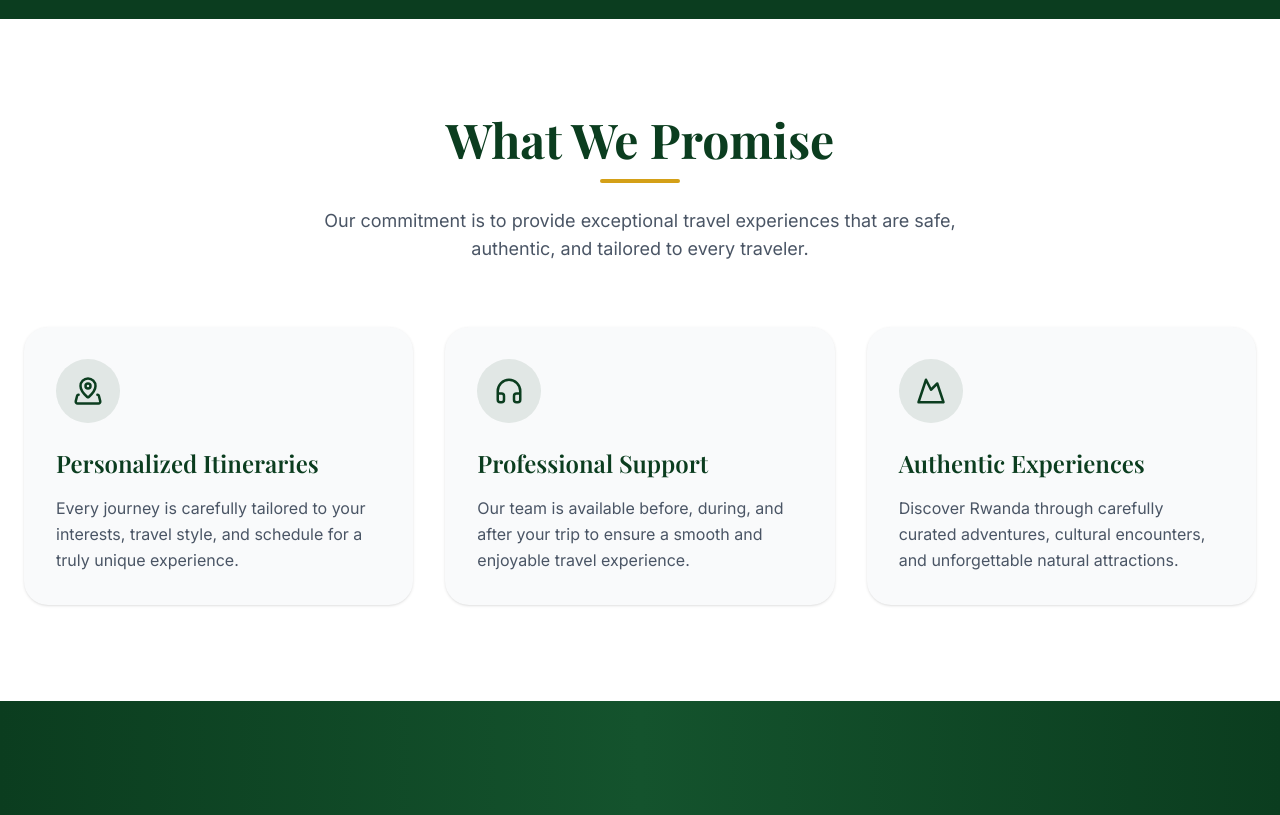
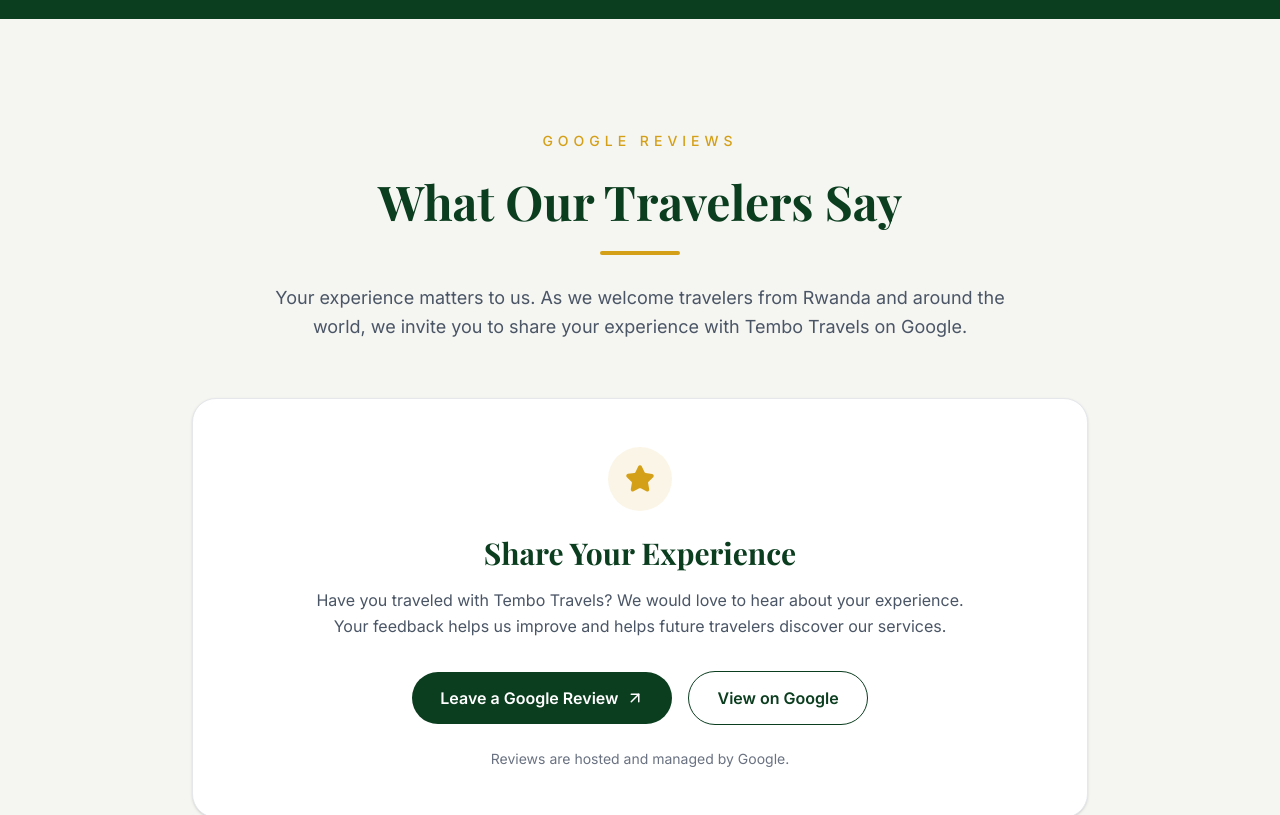
Before and after one commit to ELIE-MANI/tembo-tours, a Next.js app: page / in a window 1280 px wide. Shown: the part 5920-6735 px from the top of the page. Built offline with nearby package versions, Linux system fonts and the light colour scheme; a web font is replaced by a local one.

Commit message:
feat: add Google reviews section

```diff
--- a/app/page.tsx
+++ b/app/page.tsx
@@ -5,7 +5,7 @@ import ServicesSection from "@/components/sections/ServicesSection";
 import DestinationsSection from "@/components/sections/DestinationsSection";
 import ToursSection from "@/components/sections/ToursSection";
 import WhyChooseUsSection from "@/components/sections/WhyChooseUsSection";
-import TestimonialsSection from "@/components/sections/TestimonialsSection";
+import GoogleReviewsSection from "@/components/sections/GoogleReviewsSection";
 import CTASection from "@/components/sections/CTASection";
 
 export const metadata: Metadata = {
@@ -30,7 +30,7 @@ export default function Home() {
       <DestinationsSection />
       <ToursSection />
       <WhyChooseUsSection />
-      <TestimonialsSection />
+      <GoogleReviewsSection/>
       <CTASection />
     </>
   );
--- /dev/null
+++ b/components/sections/GoogleReviewsSection.tsx
@@ -0,0 +1,77 @@
+import { ArrowUpRight, Star } from "lucide-react";
+import Link from "next/link";
+
+const GOOGLE_REVIEW_URL =
+  "https://g.page/r/CTX_t4auy7GUECE/review";
+
+export default function GoogleReviewsSection() {
+  return (
+    <section className="bg-[#F5F5F2] py-24 md:py-28">
+      <div className="mx-auto max-w-7xl px-6">
+        <div className="mx-auto max-w-3xl text-center">
+          <p className="mb-5 text-sm font-medium uppercase tracking-[5px] text-[#D4A017]">
+            Google Reviews
+          </p>
+
+          <h2 className="heading-font text-4xl font-bold leading-tight text-[#0B3D1F] md:text-5xl">
+            What Our Travelers Say
+          </h2>
+
+          <div className="mx-auto mt-5 h-1 w-20 rounded-full bg-[#D4A017]" />
+
+          <p className="mt-7 text-lg leading-relaxed text-gray-600">
+            Your experience matters to us. As we welcome travelers from
+            Rwanda and around the world, we invite you to share your
+            experience with Tembo Travels on Google.
+          </p>
+        </div>
+
+        <div className="mx-auto mt-14 max-w-4xl">
+          <div className="rounded-3xl border border-gray-200 bg-white p-8 text-center shadow-sm md:p-12">
+            <div className="mx-auto flex h-16 w-16 items-center justify-center rounded-full bg-[#D4A017]/10">
+              <Star
+                size={30}
+                className="fill-[#D4A017] text-[#D4A017]"
+              />
+            </div>
+
+            <h3 className="heading-font mt-6 text-2xl font-bold text-[#0B3D1F] md:text-3xl">
+              Share Your Experience
+            </h3>
+
+            <p className="mx-auto mt-4 max-w-2xl leading-relaxed text-gray-600">
+              Have you traveled with Tembo Travels? We would love to hear
+              about your experience. Your feedback helps us improve and
+              helps future travelers discover our services.
+            </p>
+
+            <div className="mt-8 flex flex-col items-center justify-center gap-4 sm:flex-row">
+              <Link
+                href={GOOGLE_REVIEW_URL}
+                target="_blank"
+                rel="noopener noreferrer"
+                className="inline-flex items-center justify-center gap-2 rounded-full bg-[#0B3D1F] px-7 py-3.5 font-semibold text-white transition-all duration-300 hover:-translate-y-1 hover:bg-[#092f18] hover:shadow-lg"
+              >
+                Leave a Google Review
+                <ArrowUpRight size={18} />
+              </Link>
+
+              <Link
+                href={GOOGLE_REVIEW_URL}
+                target="_blank"
+                rel="noopener noreferrer"
+                className="inline-flex items-center justify-center rounded-full border border-[#0B3D1F] px-7 py-3.5 font-semibold text-[#0B3D1F] transition-all duration-300 hover:bg-[#0B3D1F] hover:text-white"
+              >
+                View on Google
+              </Link>
+            </div>
+
+            <p className="mt-6 text-sm text-gray-500">
+              Reviews are hosted and managed by Google.
+            </p>
+          </div>
+        </div>
+      </div>
+    </section>
+  );
+}
```
